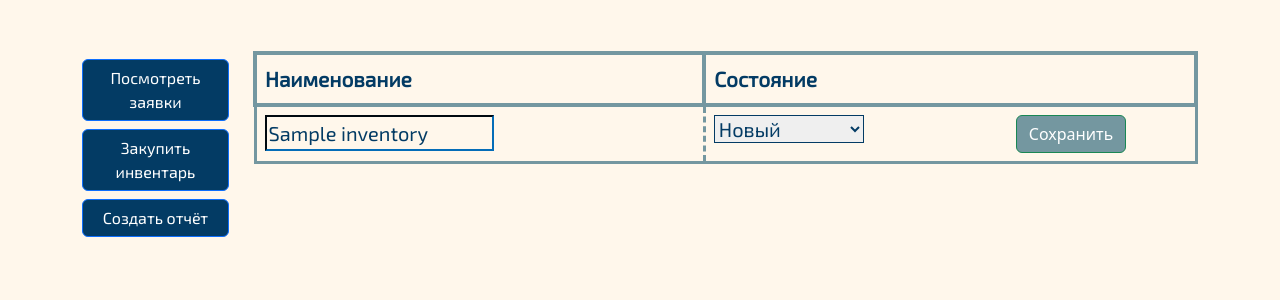
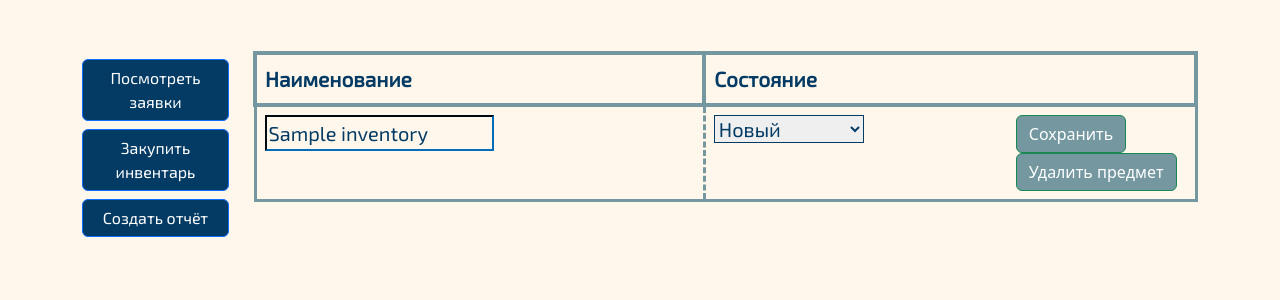
Before and after one commit to JLirik/Sport_ppo, a Flask app: page /admin/main in a window 1280 px wide. Shown: the part 124-424 px from the top of the page. Run offline with Flask 3, Linux system fonts and the light colour scheme; a user stored in the database is signed in; tables that the repository leaves empty hold one stand-in row (values such as "Sample post"); some libraries are stand-ins or nearby versions; some web fonts are replaced.

Commit message:
button delete

```diff
--- a/templates/admin-main-2.0.html
+++ b/templates/admin-main-2.0.html
@@ -12,6 +12,7 @@
     <link rel="stylesheet" href="/static/assets/css/Navbar-Right-Links-icons.css">
     <script src="https://ajax.googleapis.com/ajax/libs/jquery/3.5.1/jquery.min.js"></script>
     <script src="{{url_for('static', filename='/scripts/admin_update_inventory.js')}}"></script>
+    <script src="{{url_for('static', filename='/scripts/admin_delete_item.js')}}"></script>
 </head>
 
 <body style="background: rgb(255,247,235);">
@@ -49,7 +50,8 @@
                                             <option value="Сломанный" {% if item[2] == "Сломанный" %}selected{% endif %}>Сломанный</option>
                                         </optgroup>
                                     </select></td>
-                                <td style="border-right: 3px solid rgb(116,151,160);border-bottom: 3px solid rgb(116,151,160);border-top: 3px solid rgb(116,151,160);width: 20%;"><button class="btn btn-success" onclick="updateInventory({{ item[0] }})" style="background: rgb(116,151,160);">Сохранить</button></td>
+                                <td style="border-right: 3px solid rgb(116,151,160);border-bottom: 3px solid rgb(116,151,160);border-top: 3px solid rgb(116,151,160);width: 20%;"><button class="btn btn-success" onclick="updateInventory({{ item[0] }})" style="background: rgb(116,151,160);">Сохранить</button>
+                                    <form method="post" action="{{ url_for('delete_item') }}"><button name="item_id" value="{{ item[0] }}" class="btn btn-success" type="submit" style="background: rgb(116,151,160);">Удалить предмет</button></form></td>
                             </tr>
                         {% endfor %}
                         </tbody>
```
